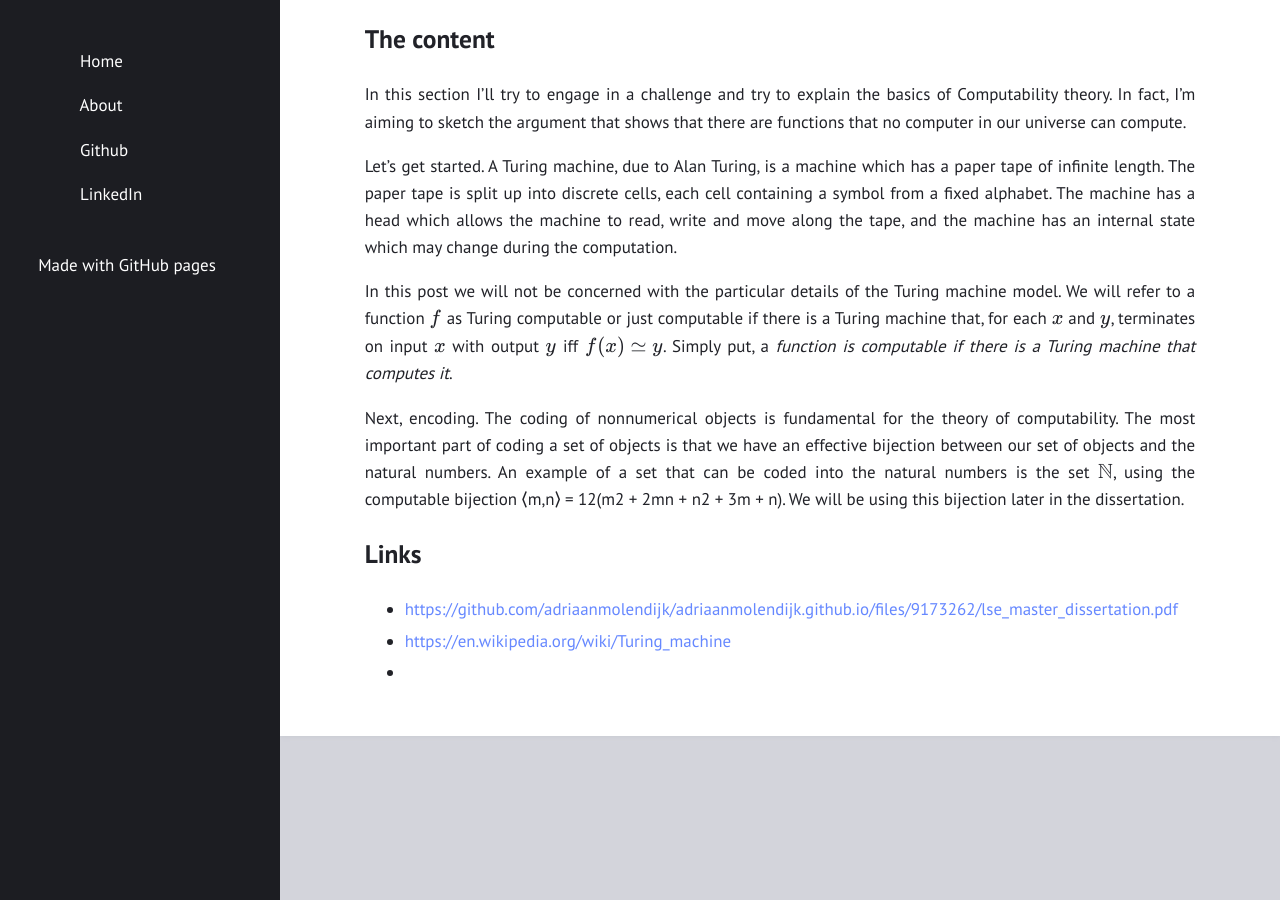
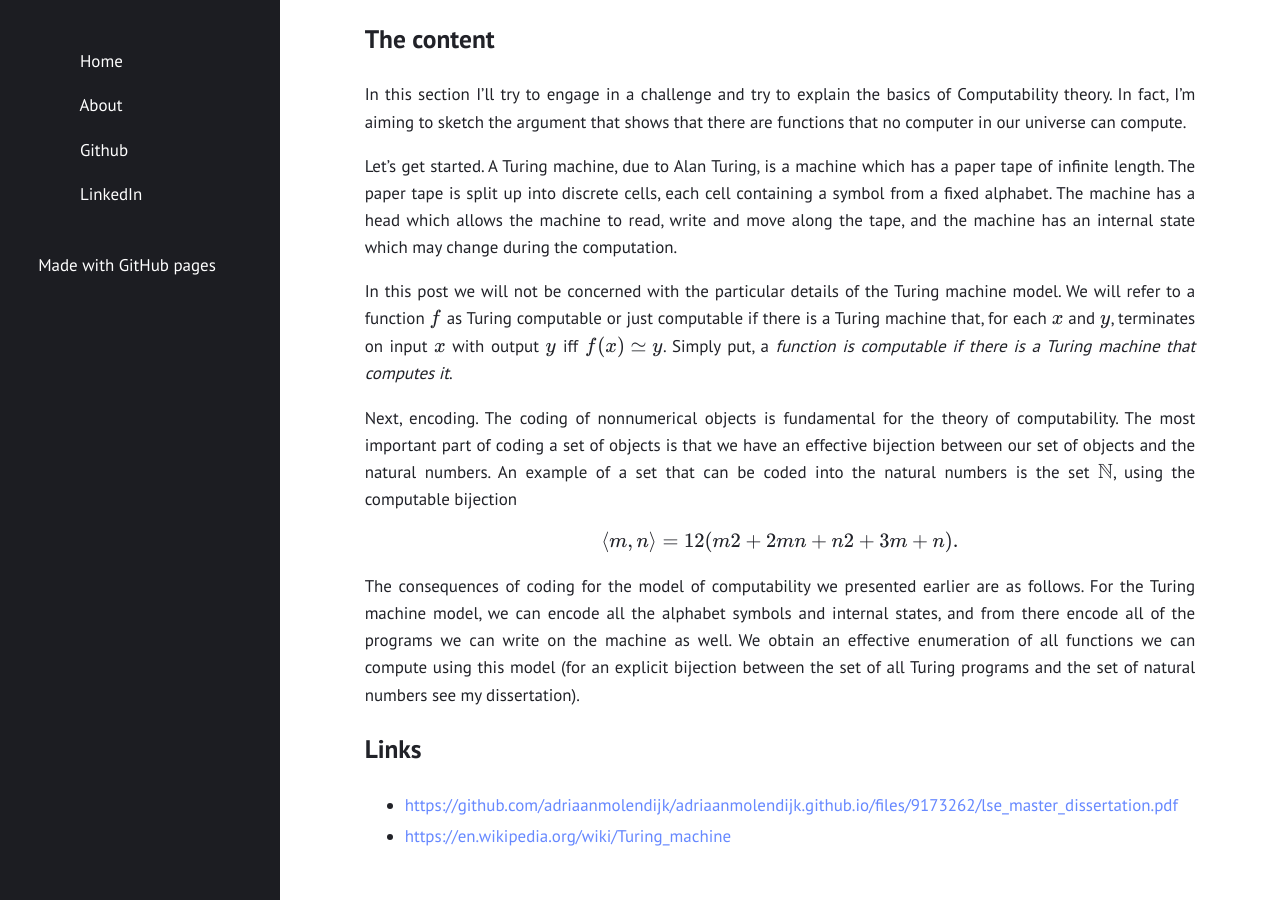
Before and after one commit to adriaanmolendijk/adriaanmolendijk.github.io, a Jekyll site: the page built from _posts/2022-07-23-computability-theory.md, in a window 1280 px wide and 900 px high, scrolled down 778 px. Built offline with Jekyll 4.4.1, drawn with Linux system fonts in a browser that asks for light colours.

Commit message:
Added encoding Turing machines paragraph

```diff
--- a/_posts/2022-07-23-computability-theory.md
+++ b/_posts/2022-07-23-computability-theory.md
@@ -32,9 +32,12 @@ Let's get started. A Turing machine, due to Alan Turing, is a machine which has
 
 In this post we will not be concerned with the particular details of the Turing machine model. We will refer to a function $$f$$ as Turing computable or just computable if there is a Turing machine that, for each $$x$$ and $$y$$, terminates on input $$x$$ with output $$y$$ iff $$f(x) ≃ y$$. Simply put, a *function is computable if there is a Turing machine that computes it*.
 
-Next, encoding. The coding of nonnumerical objects is fundamental for the theory of computability. The most important part of coding a set of objects is that we have an effective bijection between our set of objects and the natural numbers. An example of a set that can be coded into the natural numbers is the set $$\mathbb{N}$$, using the computable bijection ⟨m,n⟩ = 12(m2 + 2mn + n2 + 3m + n). We will be using this bijection later in the dissertation.
+Next, encoding. The coding of nonnumerical objects is fundamental for the theory of computability. The most important part of coding a set of objects is that we have an effective bijection between our set of objects and the natural numbers. An example of a set that can be coded into the natural numbers is the set $$\mathbb{N}$$, using the computable bijection
+
+$$⟨m,n⟩ = 12(m2 + 2mn + n2 + 3m + n).$$
+
+The consequences of coding for the model of computability we presented earlier are as follows. For the Turing machine model, we can encode all the alphabet symbols and internal states, and from there encode all of the programs we can write on the machine as well. We obtain an effective enumeration of all functions we can compute using this model (for an explicit bijection between the set of all Turing programs and the set of natural numbers see my dissertation).
 
 # Links
 - [https://github.com/adriaanmolendijk/adriaanmolendijk.github.io/files/9173262/lse_master_dissertation.pdf](https://github.com/adriaanmolendijk/adriaanmolendijk.github.io/files/9173262/lse_master_dissertation.pdf)
 - [https://en.wikipedia.org/wiki/Turing_machine](https://en.wikipedia.org/wiki/Turing_machine)
--
```
